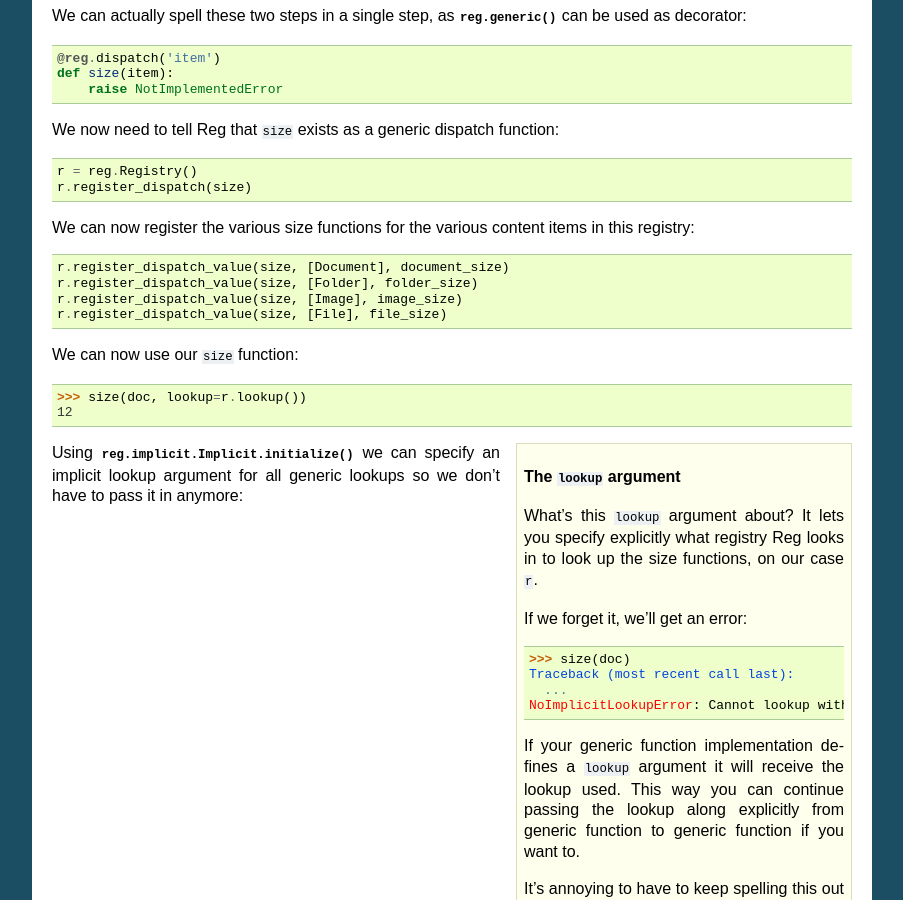
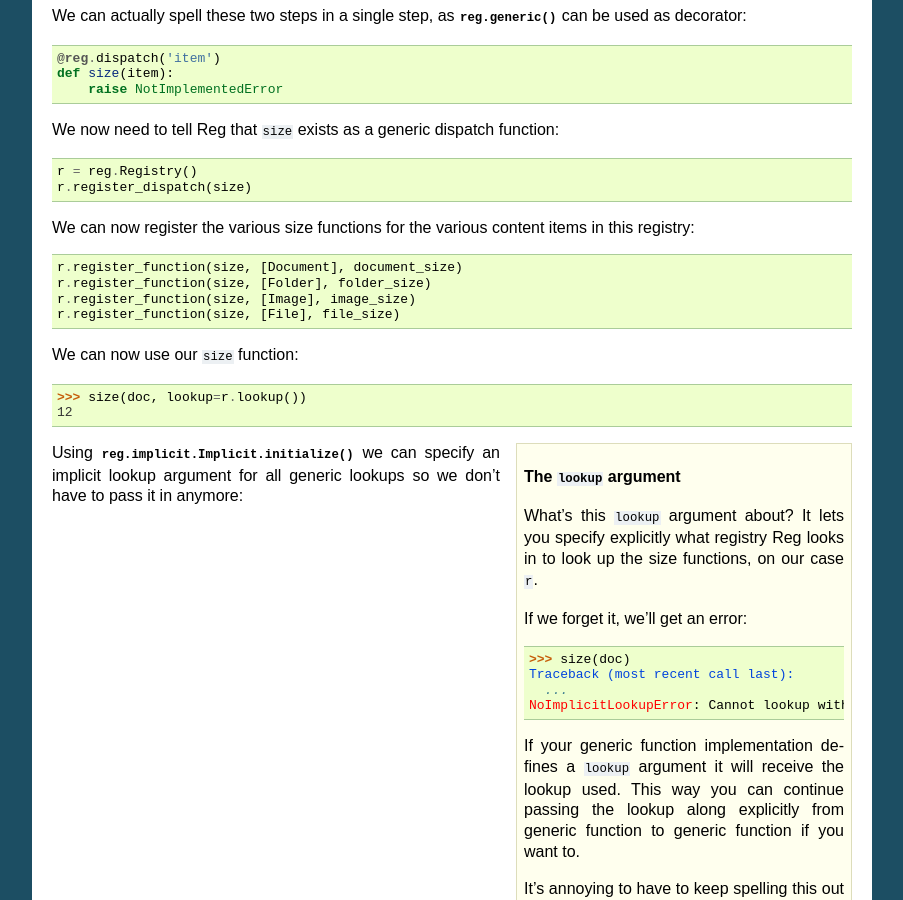
Before and after one commit to morepath/reg, a Sphinx documentation site: the page built from doc/usage.rst, in a window 1280 px wide and 900 px high, scrolled down 6503 px. Shown: the whole window, without its empty margins (198-1101 px from the left). Built offline with Sphinx 7.4.7, drawn with Linux system fonts in a browser that asks for light colours; some of the changed text lies outside the part shown.

Commit message:
Rename register_dispatch_value to register_function.

```diff
--- a/doc/usage.rst
+++ b/doc/usage.rst
@@ -90,9 +90,9 @@ automatically using :meth:`reg.implicit.Implicit.initialize`:
 
   registry = reg.Registry()
   registry.register_dispatch(title)
-  registry.register_dispatch_value(
+  registry.register_function(
       title, [TitledReport], titled_report_title)
-  registry.register_dispatch_value(
+  registry.register_function(
       title, [LabeledReport], labeled_report_title)
   from reg import implicit
   implicit.initialize(registry.lookup())
@@ -476,10 +476,10 @@ items in this registry:
 
 .. testcode::
 
-  r.register_dispatch_value(size, [Document], document_size)
-  r.register_dispatch_value(size, [Folder], folder_size)
-  r.register_dispatch_value(size, [Image], image_size)
-  r.register_dispatch_value(size, [File], file_size)
+  r.register_function(size, [Document], document_size)
+  r.register_function(size, [Folder], folder_size)
+  r.register_function(size, [Image], image_size)
+  r.register_function(size, [File], file_size)
 
 We can now use our ``size`` function:
 
@@ -645,7 +645,7 @@ function and ``Document``:
 
 .. testcode::
 
-  r.register_dispatch_value(icon, [Document], DocumentIcon)
+  r.register_function(icon, [Document], DocumentIcon)
 
 We can now use the generic ``icon`` to get ``Icon`` API for a
 document:
@@ -674,7 +674,7 @@ brevity let's just define one for ``Image`` here:
       def large(self):
           return load_icon('image_large.png')
 
-  r.register_dispatch_value(icon, [Image], ImageIcon)
+  r.register_function(icon, [Image], ImageIcon)
 
 Now we can use ``icon`` to retrieve the ``Icon`` API for any item in
 the system for which an adapter was registered:
@@ -733,7 +733,7 @@ Let's register the view in the registry:
 .. testcode::
 
   r.register_dispatch(view)
-  r.register_dispatch_value(view, [Request, Document], document_view)
+  r.register_function(view, [Request, Document], document_view)
 
 We now see why the second argument to ``register()`` is a list; so far
 we only supplied a single entry in it, but here we supply two, as we
@@ -781,7 +781,7 @@ in its actual implementation elsewhere, into the registry:
       return send_email
 
   r.register_dispatch(emailer)
-  r.register_dispatch_value(emailer, [], actual_emailer)
+  r.register_function(emailer, [], actual_emailer)
 
 Now when we call emailer, we'll get the specific service we want:
 
@@ -829,7 +829,7 @@ Let's use it:
   def something_for_object(cls):
       return "Something for %s" % cls
 
-  r.register_dispatch_value(something, [object], something_for_object)
+  r.register_function(something, [object], something_for_object)
 
   class DemoClass(object):
       pass
@@ -853,7 +853,7 @@ implementations for particular classes:
   def something_particular(cls):
       return "Particular for %s" % cls
 
-  r.register_dispatch_value(something, [ParticularClass], something_particular)
+  r.register_function(something, [ParticularClass], something_particular)
 
 When we call ``something`` now with ``ParticularClass`` as the argument,
 then ``something_particular`` is called:
@@ -912,7 +912,7 @@ We can make this more interesting by registering a special
   def htmldocument_size(doc):
      return len(doc.text) + 1 # 1 so we can see a difference
 
-  r.register_dispatch_value(size, [HtmlDocument], htmldocument_size)
+  r.register_function(size, [HtmlDocument], htmldocument_size)
 
 ``size.all()`` for ``htmldoc`` now also gives back the more specific
 ``htmldocument_size``::
```
Also changed, not shown: doc/api.rst (+6 -4 lines), 4 other files.
